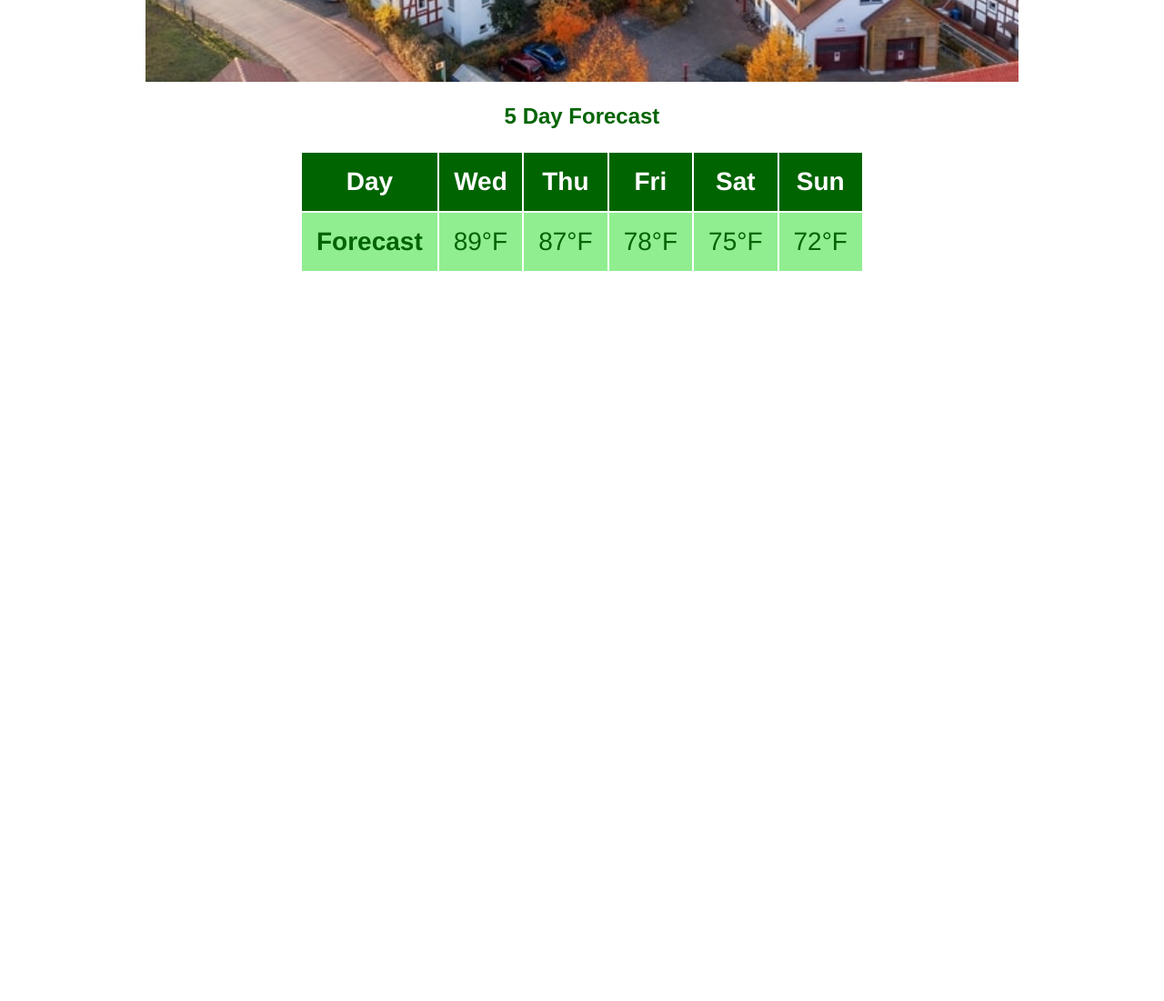
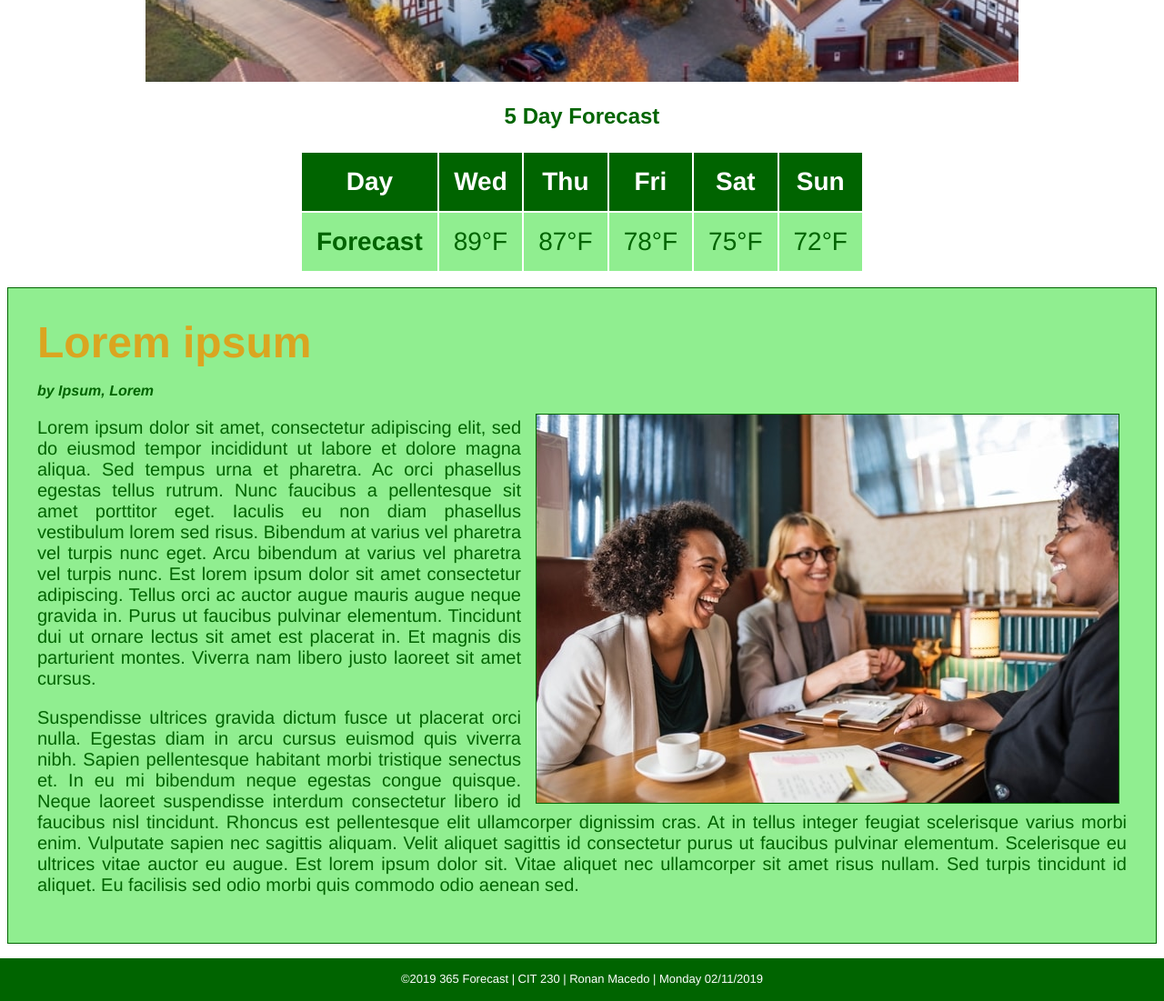
Before and after one commit to ronan-macedo/ronanmacedo.github.io, a plain HTML site: page assignments/lesson-05/preston-5.html in a window 1280 px wide. Shown: the part 1010-2111 px from the top of the page at 91% size. Before the commit the page ends 1310 px from the top, so only its background shows below. Drawn offline with Linux system fonts and the light colour scheme.

Commit message:
preston-05

```diff
--- a/assignments/lesson-05/preston-5.html
+++ b/assignments/lesson-05/preston-5.html
@@ -88,9 +88,46 @@
                     </tbody>
                 </table>
             </section>
+            <article class="mainarticle">
+                <div class="articletitle">
+                    <h2>Lorem ipsum</h2>
+                    <h3>by Ipsum, Lorem</h3>
+                </div>
+                <img src="images/preston-article.jpg" alt="preston-article">
+                <p>
+                    Lorem ipsum dolor sit amet, consectetur adipiscing elit,
+                    sed do eiusmod tempor incididunt ut labore et dolore magna aliqua.
+                    Sed tempus urna et pharetra. Ac orci phasellus egestas tellus rutrum.
+                    Nunc faucibus a pellentesque sit amet porttitor eget.
+                    Iaculis eu non diam phasellus vestibulum lorem sed risus.
+                    Bibendum at varius vel pharetra vel turpis nunc eget.
+                    Arcu bibendum at varius vel pharetra vel turpis nunc.
+                    Est lorem ipsum dolor sit amet consectetur adipiscing.
+                    Tellus orci ac auctor augue mauris augue neque gravida in.
+                    Purus ut faucibus pulvinar elementum.
+                    Tincidunt dui ut ornare lectus sit amet est placerat in.
+                    Et magnis dis parturient montes.
+                    Viverra nam libero justo laoreet sit amet cursus.
+                </p>
+                <p>
+                    Suspendisse ultrices gravida dictum fusce ut placerat orci nulla.
+                    Egestas diam in arcu cursus euismod quis viverra nibh.
+                    Sapien pellentesque habitant morbi tristique senectus et.
+                    In eu mi bibendum neque egestas congue quisque.
+                    Neque laoreet suspendisse interdum consectetur libero id faucibus nisl tincidunt.
+                    Rhoncus est pellentesque elit ullamcorper dignissim cras.
+                    At in tellus integer feugiat scelerisque varius morbi enim.
+                    Vulputate sapien nec sagittis aliquam.
+                    Velit aliquet sagittis id consectetur purus ut faucibus pulvinar elementum.
+                    Scelerisque eu ultrices vitae auctor eu augue.
+                    Est lorem ipsum dolor sit.
+                    Vitae aliquet nec ullamcorper sit amet risus nullam.
+                    Sed turpis tincidunt id aliquet. Eu facilisis sed odio morbi quis commodo odio aenean sed.
+                </p>
+            </article>
         </main>
         <footer>
-
+            &copy;2019 365 Forecast | CIT 230 | Ronan Macedo | Monday 02/11/2019
         </footer>
     </body>
 </html>
--- a/assignments/lesson-05/styles/main.css
+++ b/assignments/lesson-05/styles/main.css
@@ -3,7 +3,7 @@
 header
 {
     background-color: lightgreen;
-    margin: 1rem 0 0 0;
+    padding: 1rem 0 0 0;
     text-align: center;
 }
 
@@ -192,3 +192,52 @@ main h1
 {
     padding: 1rem;
 }
+
+.mainarticle
+{
+    background-color: lightgreen;
+    border: 1px solid darkgreen;
+    margin: 1rem .5rem 1rem .5rem;
+    padding: 2rem;
+}
+
+.articletitle h2
+{
+    color: goldenrod;
+    font-family: 'Franklin Gothic Medium', 'Arial Narrow', Arial, sans-serif;
+    font-size: 3em;
+}
+
+.articletitle h3
+{
+    color: darkgreen;
+    font-family: 'Franklin Gothic Medium', 'Arial Narrow', Arial, sans-serif;
+    font-size: 1em;
+    font-style: italic;
+}
+
+.mainarticle p
+{
+    color: darkgreen;
+    font-family: 'Franklin Gothic Medium', 'Arial Narrow', Arial, sans-serif;
+    font-size: 1.25em;
+    text-align: justify;
+}
+
+.mainarticle img
+{
+    border: 1px solid darkgreen;
+    float: right;
+    margin: 0 .5rem .5rem 1rem;
+    overflow: auto;
+}
+/*footer styles*/
+footer
+{
+    background-color: darkgreen;
+    color: white;
+    font-family: 'Franklin Gothic Medium', 'Arial Narrow', Arial, sans-serif;
+    font-size: small;
+    padding: 1rem 0 1rem 0;
+    text-align: center;
+}
```
Also changed, not shown: index.html (+1 -0 lines). Lines whose indentation alone changed are shown as unchanged.
